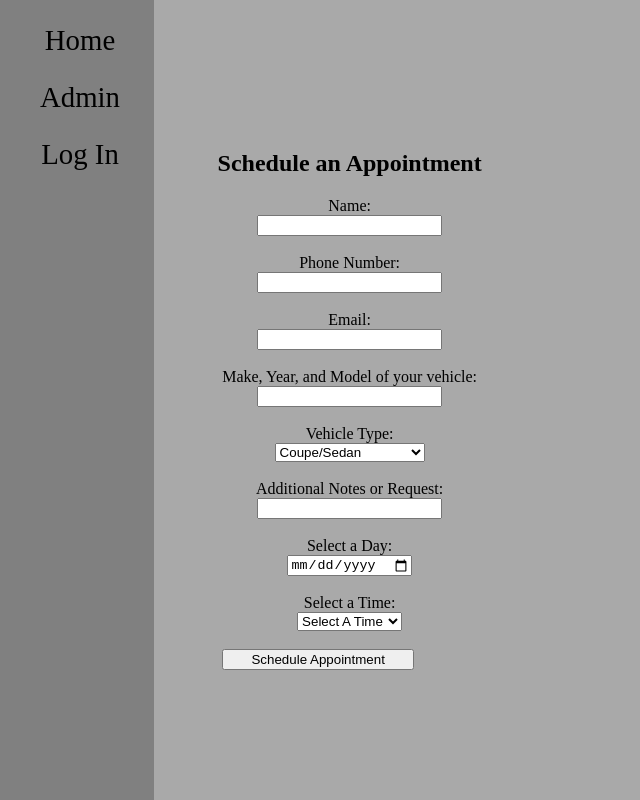
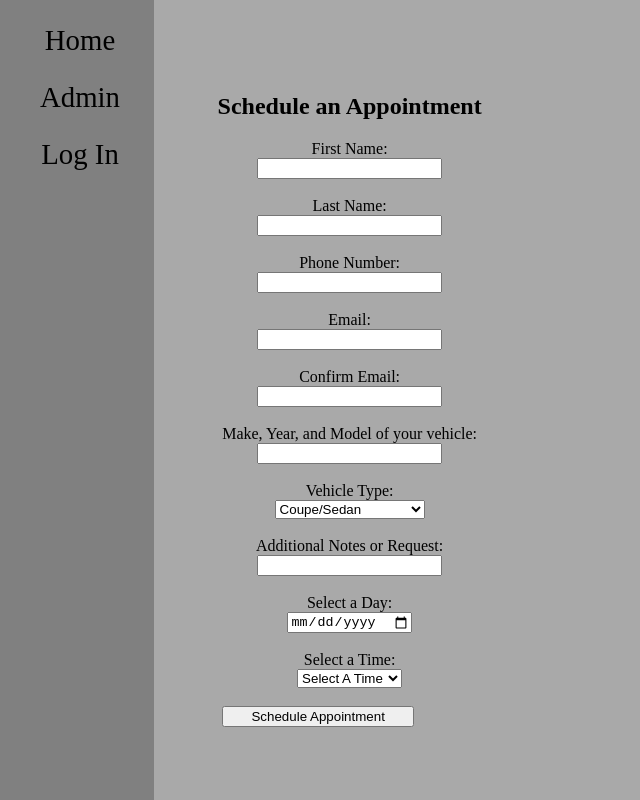
Before and after one commit to Msandres123/detail-works-vt-capstone, a React (Create React App) app in the folder client/: page / in a window 1280 px wide. Shown: the whole page, without its empty margins (0-640 px from the left). Built offline with nearby package versions, Linux system fonts and the light colour scheme; no server answers.

Commit message:
Broke name into first and last and started email match

```diff
--- a/client/src/components/AdminPage.js
+++ b/client/src/components/AdminPage.js
@@ -168,9 +168,11 @@ export default function AdminPage(props) {
         {newAppointment && (
           <form method="POST" action="/adminapi" id="schedule-form">
             <label>
-              Name: <input type="text" name="customerName" />
+              First Name: <input type="text" name="firstName" />
             </label>
-
+            <label>
+              Last Name: <input type="text" name="lastName" />
+            </label>
             <label>
               Phone Number: <input type="text" name="phoneNumber" />
             </label>
@@ -224,7 +226,9 @@ export default function AdminPage(props) {
               <div id="appointment-container" key={index}>
                 <h4>Day: {appointment.date}</h4>
                 <p>Time: {appointment.timeOfApp}</p>
-                <p>Customer: {appointment.customerName}</p>
+                {/* <p>Customer: {appointment.customerName}</p> */}
+                <p>First Name: {appointment.firstName}</p>
+                <p>Last Name: {appointment.lastName}</p>
                 <p>Phone Number: {appointment.phoneNumber}</p>
                 <p>Email: {appointment.email}</p>
                 <p>Vehicle Make, Year, Model: {appointment.vehicleMake}</p>
--- a/client/src/components/AppointmentPage.js
+++ b/client/src/components/AppointmentPage.js
@@ -32,7 +32,9 @@ export default function AppointmentPage(props) {
             <h2>Update or Cancel This Appointment</h2>
             <h4>Day: {appointmentMade.date}</h4>
             <p>Time: {appointmentMade.timeOfApp}</p>
-            <p>Customer: {appointmentMade.customerName}</p>
+            {/* <p>Customer: {appointmentMade.customerName}</p> */}
+            <p>First Name: {appointmentMade.firstName}</p>
+            <p>Last Name: {appointmentMade.lastName}</p>
             <p>Phone Number: {appointmentMade.phoneNumber}</p>
             <p>Email: {appointmentMade.email}</p>
             <p>Vehicle Make, Year, Model: {appointmentMade.vehicleMake}</p>
--- a/client/src/components/Home.js
+++ b/client/src/components/Home.js
@@ -90,23 +90,32 @@ export default function Home() {
       <h2 id="schedule-header">Schedule an Appointment</h2>
       <form method="POST" action="/api" id="schedule-form">
         <label>
-          Name: <br />
-          <input type="text" name="customerName" />
+          First Name: <br />
+          <input type="text" name="firstName" required />
         </label>
         <br />
-
         <label>
-          Phone Number: <br /> <input type="text" name="phoneNumber" />
+          Last Name: <br />
+          <input type="text" name="lastName" required />
+        </label>
+        <br />
+        <label>
+          Phone Number: <br /> <input type="text" name="phoneNumber" required />
         </label>
         <br />
         <label>
           Email: <br />
-          <input type="text" name="email" />
+          <input type="email" name="email" required />
+        </label>
+        <br />
+        <label>
+          Confirm Email: <br />
+          <input type="email" name="confirmEmail" required />
         </label>
         <br />
         <label>
           Make, Year, and Model of your vehicle: <br />
-          <input type="text" name="vehicleMake" />
+          <input type="text" name="vehicleMake" required />
         </label>
         <br />
         <label>
@@ -136,6 +145,7 @@ export default function Home() {
             name="date"
             min={today}
             onChange={(evt) => dateChangeHandle(evt)}
+            required
           />
         </label>
         <br />
@@ -145,6 +155,7 @@ export default function Home() {
             name="timeOfApp"
             onChange={(evt) => setTime(evt.target.value)}
             value={time}
+            required
           >
             <option value="">Select A Time</option>
             <option value="8:00am" disabled={unavailableEight}>
--- a/client/src/components/UpdateAppointment.js
+++ b/client/src/components/UpdateAppointment.js
@@ -2,7 +2,9 @@ import React from 'react'
 import { useState } from 'react'
 
 export default function UpdateAppointment(props) {
-    const [updateCustomerName, setUpdateCustomerName] = useState(props.appointmentMade.customerName)
+// const [updateCustomerName, setUpdateCustomerName] = useState(props.appointmentMade.customerName)
+const [updateFirstName, setUpdateFirstName] = useState(props.appointmentMade.firstName)
+const [updateLastName, setUpdateLastName] = useState(props.appointmentMade.lastName)
 const [updatePhoneNumber, setUpdatePhoneNumber] = useState(props.appointmentMade.phoneNumber)
 const [updateEmail, setUpdateEmail] = useState(props.appointmentMade.email)
 const [updateVehicleMake, setUpdateVehicleMake] = useState(props.appointmentMade.vehicleMake)
@@ -15,8 +17,8 @@ const [updateAdditionalNotes, setUpdateAdditionalNotes] = useState(props.appoint
     return (
         <div>
              <form method="POST" action={`/api/${props.appointmentMade._id}`} id="schedule-form">
-                <label>Name: <input type="text" name="customerName" value={updateCustomerName} onChange={(evt) => setUpdateCustomerName(evt.target.value)}/></label>
-
+                <label>First Name: <input type="text" name="firstName" value={updateFirstName} onChange={(evt) => setUpdateFirstName(evt.target.value)}/></label>
+                <label>Last Name: <input type="text" name="lastName" value={updateLastName} onChange={(evt) => setUpdateLastName(evt.target.value)}/></label>
                 <label>Phone Number: <input type="text" name="phoneNumber" value={updatePhoneNumber} onChange={(evt) => setUpdatePhoneNumber(evt.target.value)}/></label>
                 <label>Email: <input type="text" name="email" value={updateEmail} onChange={(evt) => setUpdateEmail(evt.target.value)}/></label>
                 <label>Make, Year, and Model of your vehicle: <input type="text" name='vehicleMake' value={updateVehicleMake} onChange={(evt) => setUpdateVehicleMake(evt.target.value)}/>
```
Also changed, not shown: 1 other file (tests, documents, lock files or other folders).
